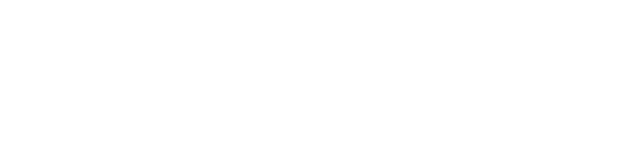
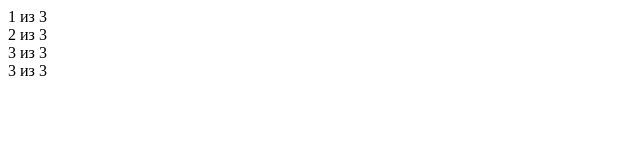
Before and after one commit to lawrinckow/lawrinckow.github.io, a plain HTML site: page index.html in a window 1280 px wide. Shown: the whole page, without its empty margins (0-640 px from the left). Drawn offline with Linux system fonts and the light colour scheme.

Commit message:
third commiy

```diff
--- a/index.html
+++ b/index.html
@@ -8,5 +8,14 @@
 </head>
 <body>
 
+    <div class="row">
+        <div class="col">1 из 3</div>
+        <div class="col">2 из 3</div>
+        <div class="col">3 из 3</div>
+        <div class="col">3 из 3</div>
+
+    </div>
+
+
 </body>
 </html>
```
